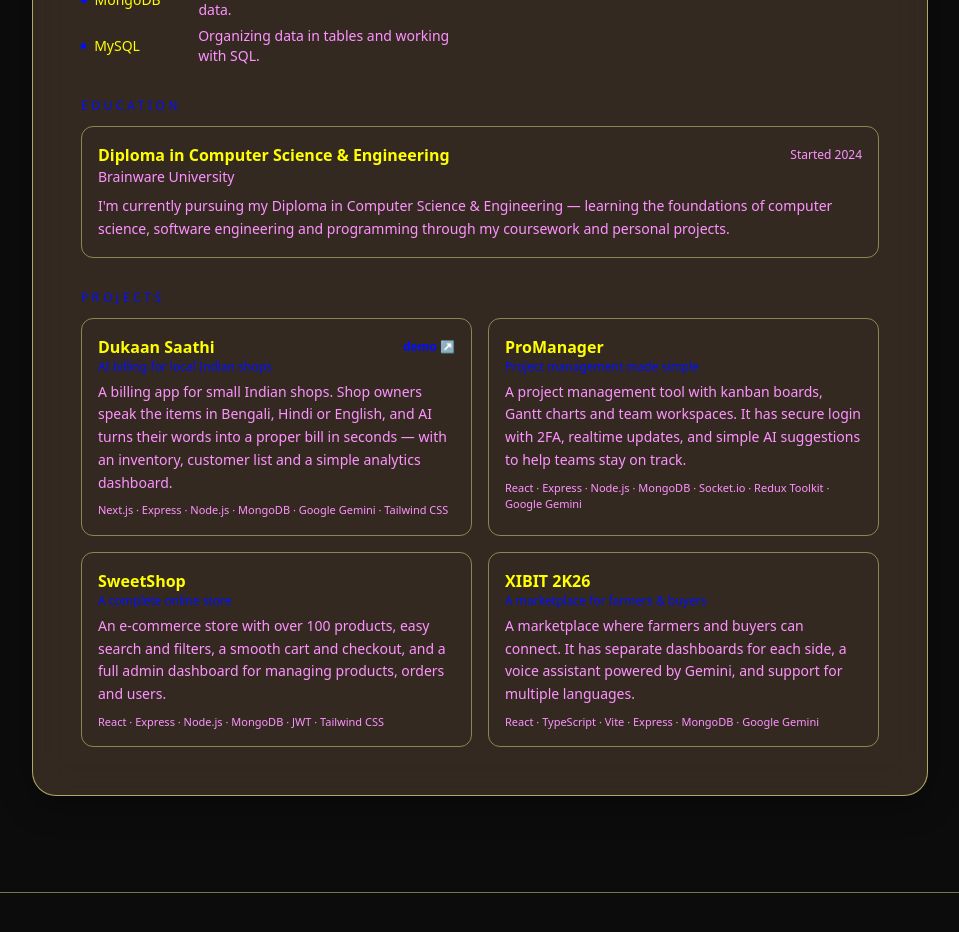
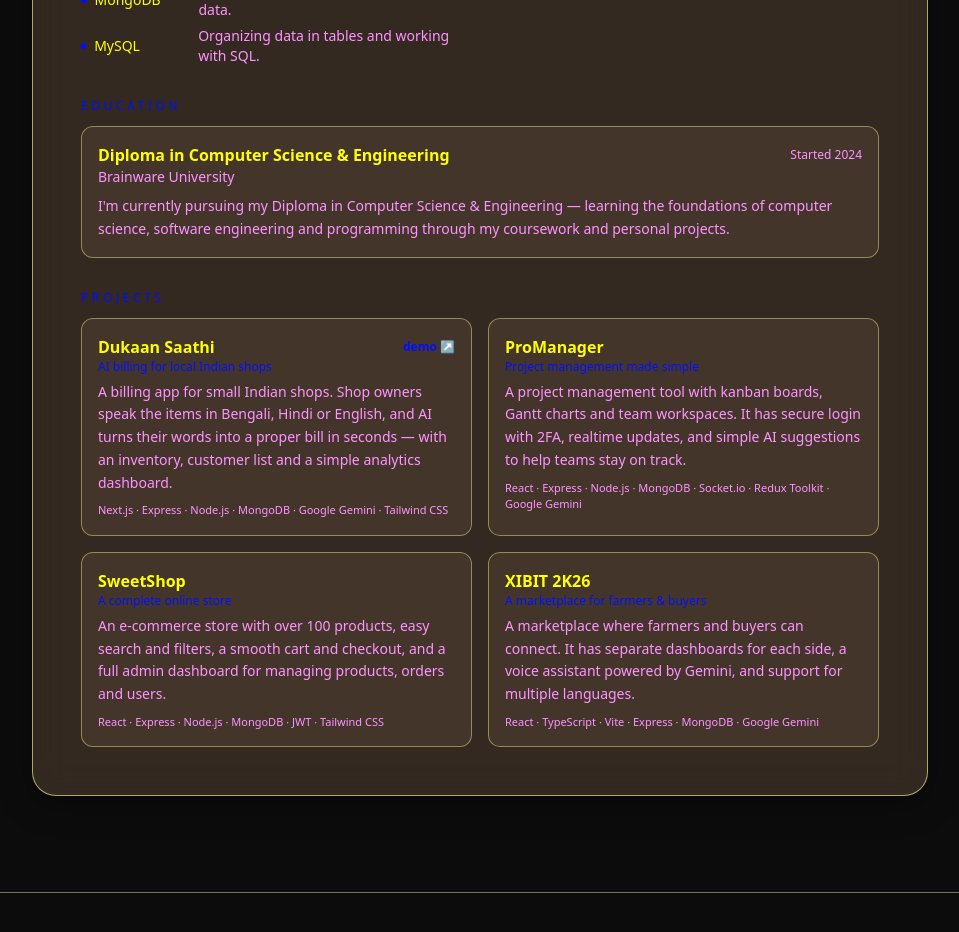
Before and after one commit to pritamroman07-droid/Pritam-Maji-Interactive-3D-Portfolio, a Next.js app in the folder frontend/: page /resume in a window 1280 px wide. Shown: the part 920-1852 px from the top of the page, without its empty margins (160-1119 px from the left). Built offline with nearby package versions, Linux system fonts and the light colour scheme; no server answers.

Commit message:
Style day mode resume page

```diff
--- a/frontend/app/resume/page.tsx
+++ b/frontend/app/resume/page.tsx
@@ -90,7 +90,7 @@ export default function ResumePage() {
           <h3 className="font-mono text-xs uppercase tracking-[0.3em] text-accent">Education</h3>
           <div className="mt-3 space-y-4">
             {education.map((e) => (
-              <div key={e.title} className="rounded-xl border border-border/50 p-4">
+              <div key={e.title} className="rounded-xl border border-border/50 bg-surface/50 p-4">
                 <div className="flex flex-wrap items-center justify-between gap-2">
                   <h4 className="font-display font-bold">{e.title}</h4>
                   <span className="font-mono text-xs text-muted">{e.period}</span>
@@ -106,7 +106,7 @@ export default function ResumePage() {
           <h3 className="font-mono text-xs uppercase tracking-[0.3em] text-accent">Projects</h3>
           <div className="mt-3 grid gap-4 sm:grid-cols-2">
             {projects.map((p) => (
-              <div key={p.id} className="rounded-xl border border-border/50 p-4">
+              <div key={p.id} className="rounded-xl border border-border/50 bg-surface/50 p-4">
                 <div className="flex items-center justify-between gap-2">
                   <h4 className="font-display font-bold">{p.title}</h4>
                   {p.demo && (
```
